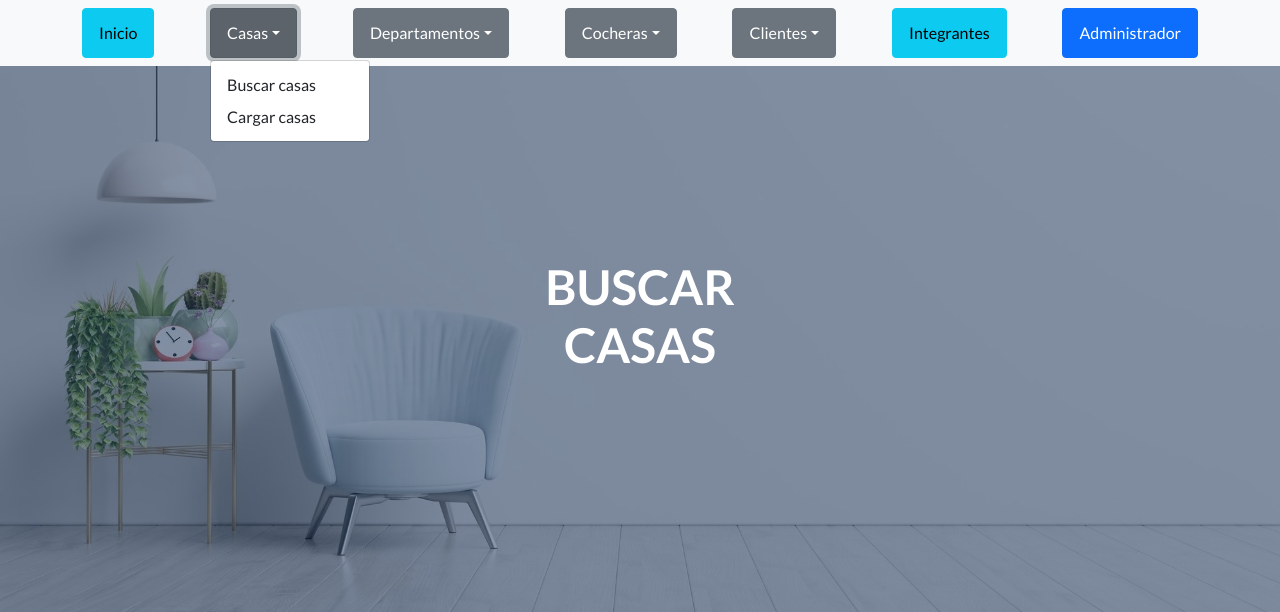
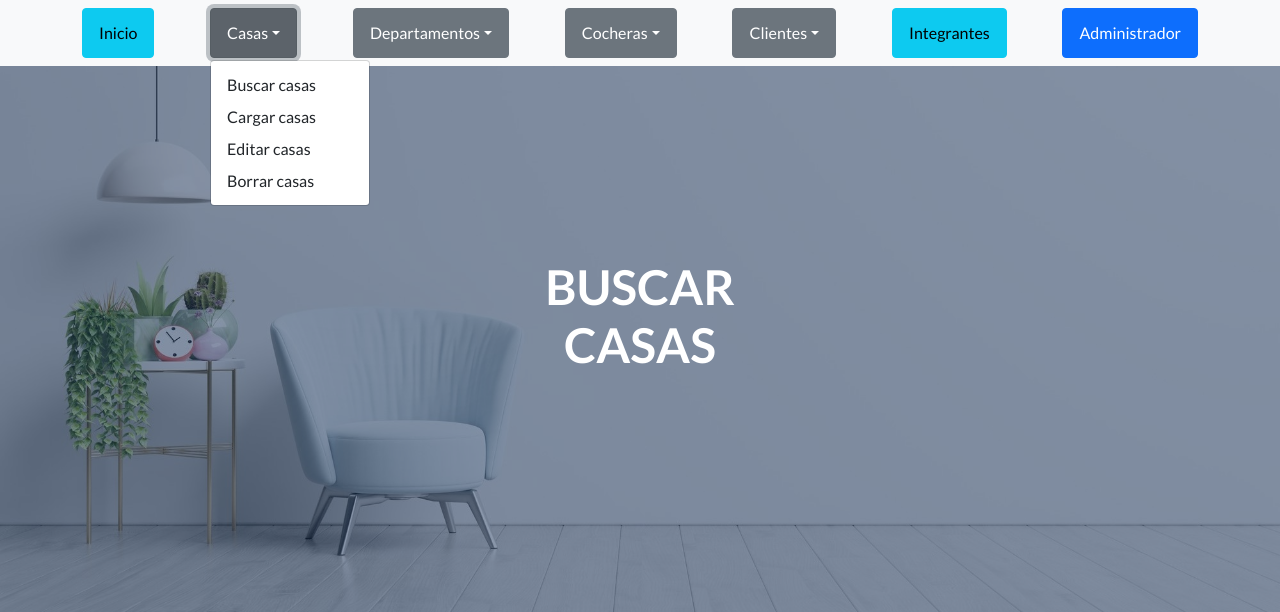
Before and after one commit to federicodalinger/Inmo_Coder, a Django app: page /Inmo_Coder_App/casas_buscar/ in a window 1280 px wide, after a click on "Casas". Shown: the top 612 px of the page. Run offline with Django 4.2, Linux system fonts and the light colour scheme; some libraries are stand-ins or nearby versions.

Commit message:
Desplegables p/acceder

```diff
--- a/Inmo_Coder_App/templates/Inmo_Coder_App/padre.html
+++ b/Inmo_Coder_App/templates/Inmo_Coder_App/padre.html
@@ -31,6 +31,8 @@
                     <ul class="dropdown-menu" aria-labelledby="dropdownMenuLink">
                       <li><a class="dropdown-item" href="{% url 'casas_buscar' %}">Buscar casas</a></li>
                       <li><a class="dropdown-item" href="{% url 'casas_cargar' %}">Cargar casas</a></li>
+                      <li><a class="dropdown-item" href="{% url 'casas_editar' %}">Editar casas</a></li>
+                      <li><a class="dropdown-item" href="{% url 'casas_borrar' %}">Borrar casas</a></li>
                     </ul>
                 </div>
 
@@ -40,6 +42,8 @@
                     <ul class="dropdown-menu" aria-labelledby="dropdownMenuLink">
                       <li><a class="dropdown-item" href="{% url 'departamentos_buscar' %}">Buscar departamentos</a></li>
                       <li><a class="dropdown-item" href="{% url 'departamentos_cargar' %}">Cargar departamentos</a></li>
+                      <li><a class="dropdown-item" href="{% url 'departamentos_editar' %}">Editar departamentos</a></li>
+                      <li><a class="dropdown-item" href="{% url 'departamentos_borrar' %}">Borrar departamentos</a></li>
                     </ul>
                 </div>
 
@@ -49,6 +53,8 @@
                     <ul class="dropdown-menu" aria-labelledby="dropdownMenuLink">
                       <li><a class="dropdown-item" href="{% url 'cocheras_buscar' %}">Buscar cocheras</a></li>
                       <li><a class="dropdown-item" href="{% url 'cocheras_cargar' %}">Cargar cocheras</a></li>
+                      <li><a class="dropdown-item" href="{% url 'cocheras_editar' %}">Editar cocheras</a></li>
+                      <li><a class="dropdown-item" href="{% url 'cocheras_borrar' %}">Borrar cocheras</a></li>
                     </ul>
                 </div>
 
@@ -58,6 +64,8 @@
                     <ul class="dropdown-menu" aria-labelledby="dropdownMenuLink">
                       <li><a class="dropdown-item" href="{% url 'clientes_buscar' %}">Buscar clientes</a></li>
                       <li><a class="dropdown-item" href="{% url 'clientes_cargar' %}">Carga clientes</a></li>
+                      <li><a class="dropdown-item" href="{% url 'clientes_editar' %}">Editar clientes</a></li>
+                      <li><a class="dropdown-item" href="{% url 'clientes_borrar' %}">Borrar clientes</a></li>
                     </ul>
                 </div>
 
--- a/Inmo_Coder_App/urls.py
+++ b/Inmo_Coder_App/urls.py
@@ -22,6 +22,7 @@ urlpatterns = [
     #path("casas/<pk>", CasasDetalle.as_view(), name="casas_detalle"),
     path("casas/nuevo/", CasasCreacion.as_view(), name='casas_crear'),
     path("casas/editar/<pk>", CasasUpdate.as_view(), name='casas_editar'),
+    #path(r"^editar/(?P<id_casas>\d+)$", CasasUpdate.as_view(), name='casas_editar'),
     path("casas/borrar/<pk>", CasasDelete.as_view(), name='casas_borrar'),
 
     path("departamentos/list/", DepartamentosList.as_view(), name="departamentos_listar"),
--- a/Inmo_Coder_App/views.py
+++ b/Inmo_Coder_App/views.py
@@ -5,6 +5,7 @@ from pickletools import read_unicodestring1
 from django.shortcuts import render, HttpResponse
 from django.views.generic import ListView, DetailView, CreateView, UpdateView, DeleteView
 from django.urls import reverse_lazy
+from django.contrib.auth.decorators import permission_required
 
 
 from Inmo_Coder_App.forms import Cargocasa,Deptocarga, CocherasFormulario, ClientesFormulario
@@ -17,6 +18,7 @@ def inicio (request):
     return render (request, "Inmo_Coder_App/inicio.html")
 
 ################# Views referida a CASAS: ################
+@permission_required("admin.create_post", login_url="/", raise_exception=True)
 def casas_cargar (request):
     if request.method == "POST":
         miformulario = Cargocasa(request.POST)
```
Also changed, not shown: db.sqlite3.
